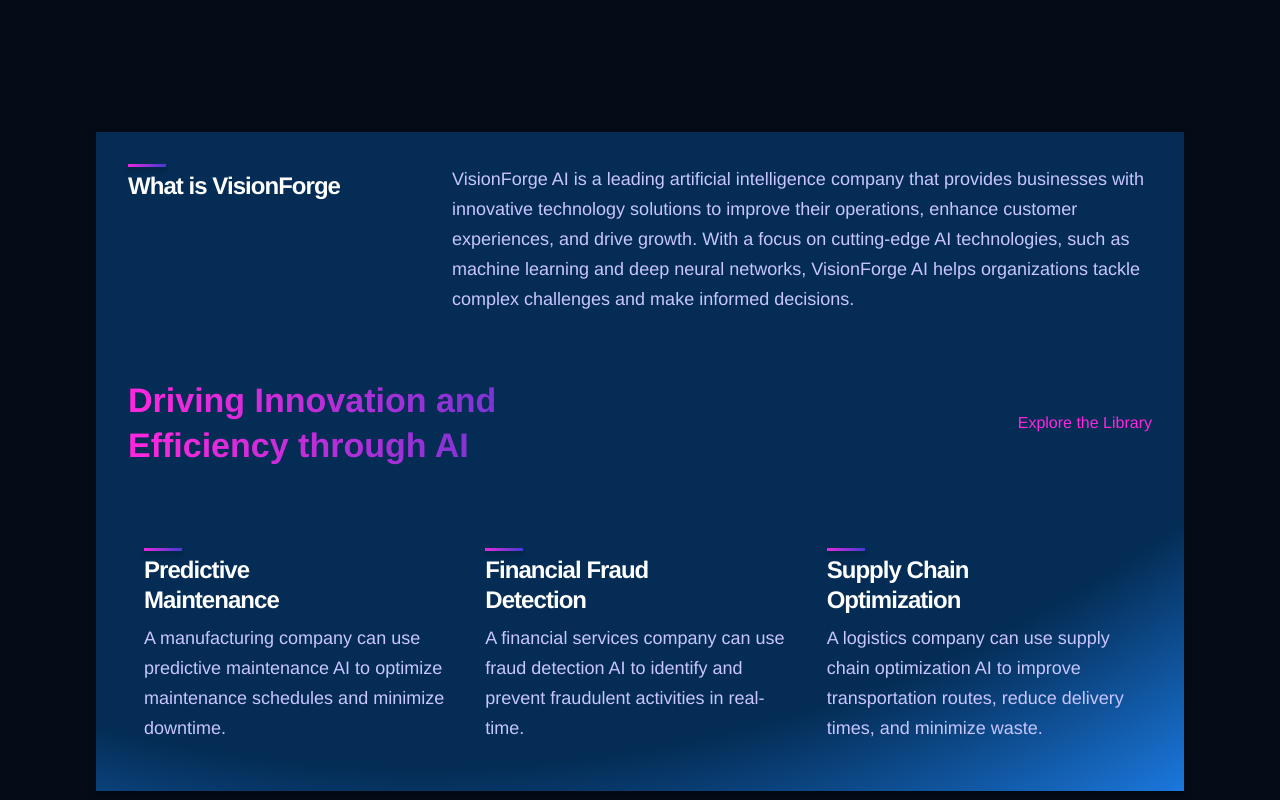
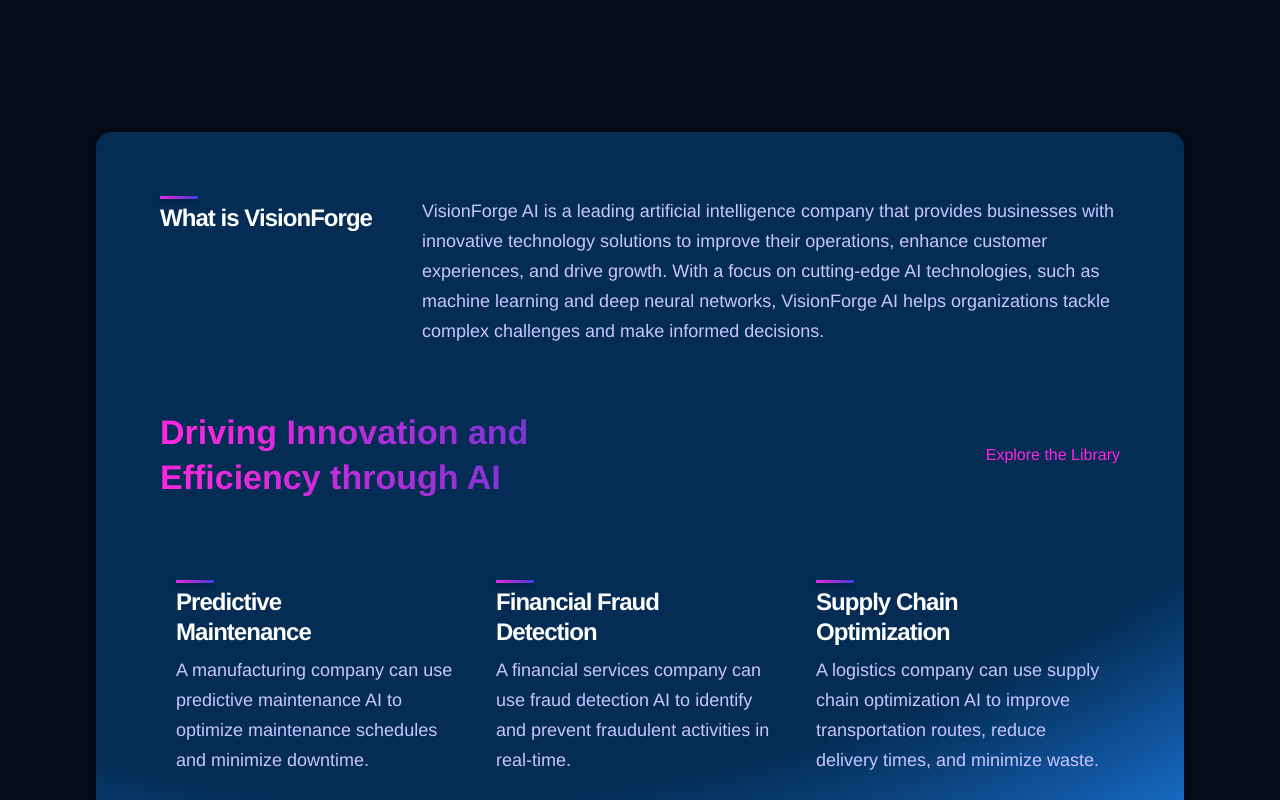
Before and after one commit to kvshw/ai-study, a React (Create React App) app: page / in a window 1280 px wide. Shown: the part 1100-1900 px from the top of the page. Built offline with nearby package versions, Linux system fonts and the light colour scheme.

Commit message:
Build success

```diff
--- a/src/containers/whatGPT3/whatgpt3.css
+++ b/src/containers/whatGPT3/whatgpt3.css
@@ -2,7 +2,8 @@
     display: flex;
     flex-direction: column;
 
-    padding: 2rem;
+    border-radius: 1rem;
+    padding: 4rem;
     background: var(--color-footer);
 
     /* ff 3.6+ */
```
